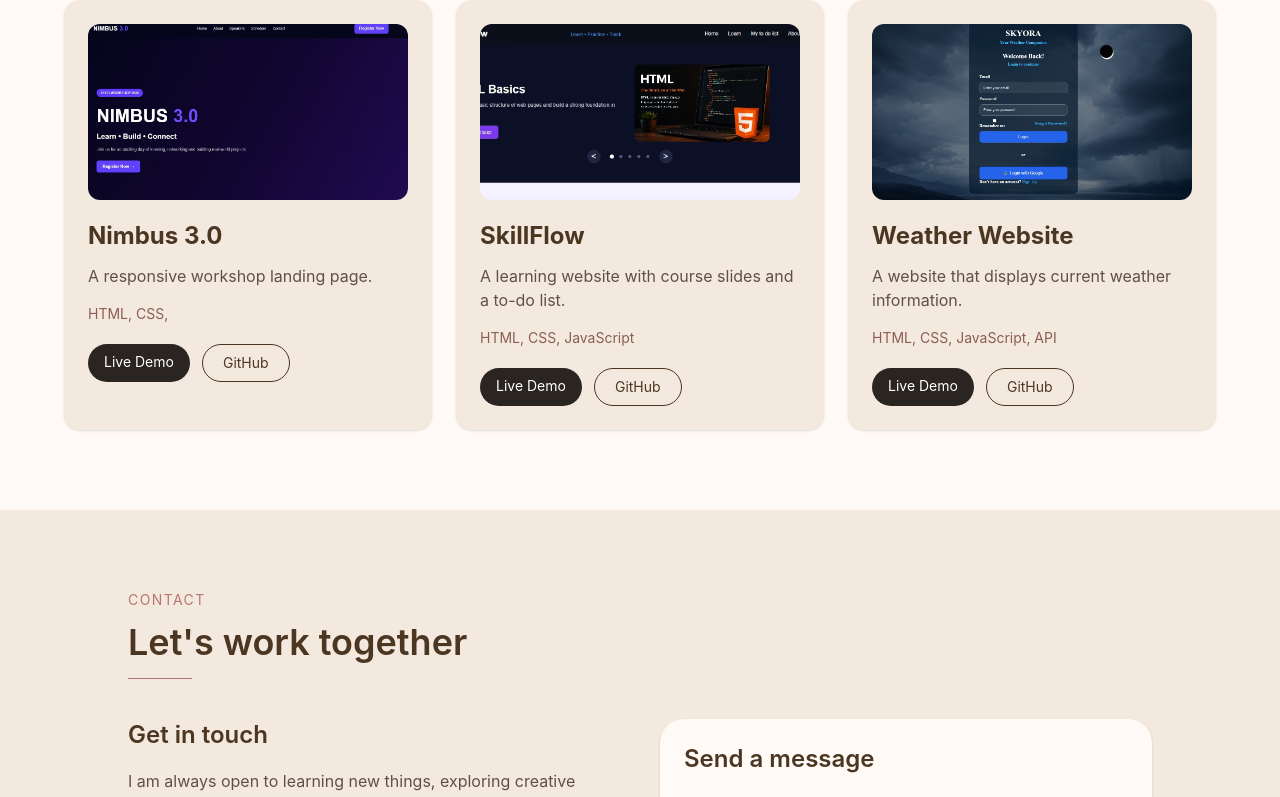
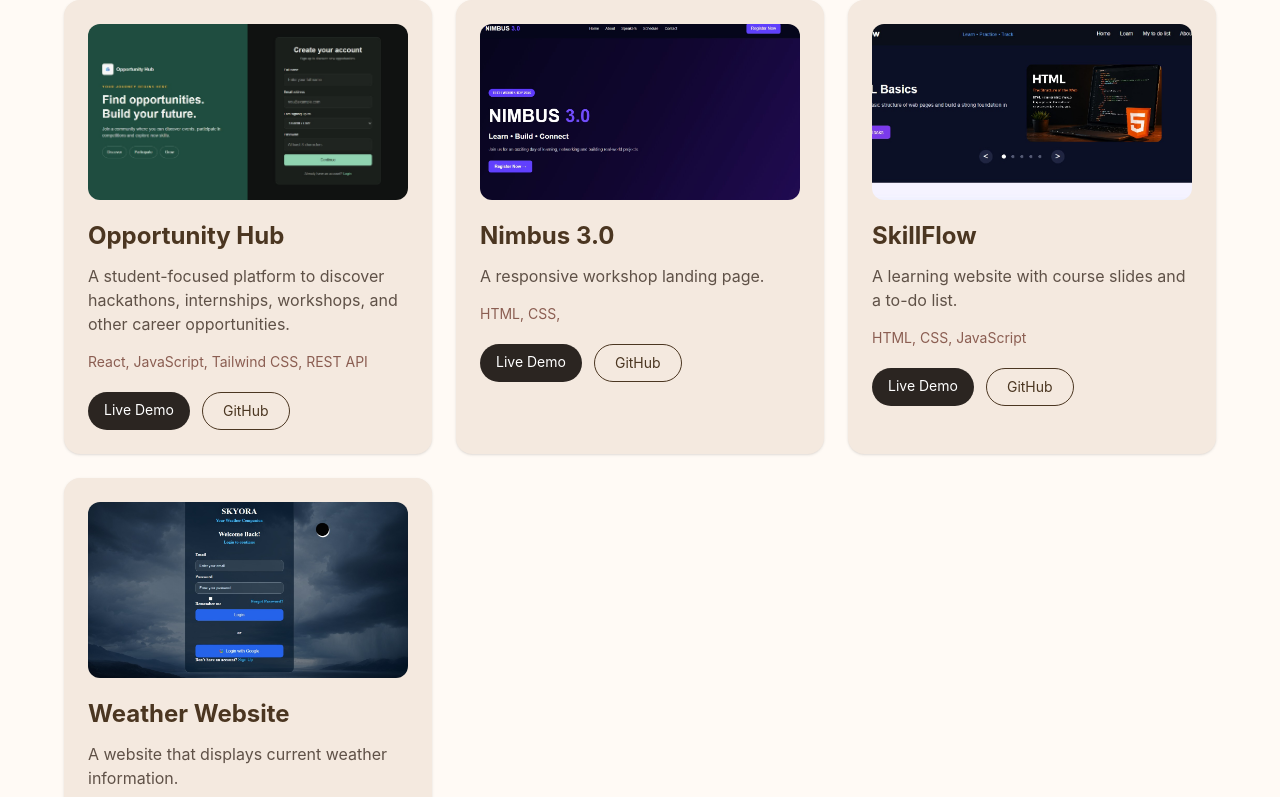
Before and after one commit to muskanji1007-lang/muskan-portfolio, a React (Vite) app: page / in a window 1280 px wide. Shown: the part 2168-2965 px from the top of the page. Built offline with nearby package versions, Linux system fonts and the light colour scheme.

Commit message:
updated project

```diff
--- a/src/components/Hero.jsx
+++ b/src/components/Hero.jsx
@@ -31,7 +31,7 @@ export default function Hero() {
           <img
             src={profileImage}
             alt="Muskan Gupta"
-  className="h-[420px] w-[350px] shrink-0 rounded-[30px] object-cover"/>
+            className="h-[420px] w-[350px] shrink-0 rounded-[30px] object-cover" />
         </div>
       </div>
     </section>
--- a/src/components/Projects.jsx
+++ b/src/components/Projects.jsx
@@ -1,8 +1,17 @@
 import nimbusImage from '../assets/nimbus.jpeg'
 import skillflowImage from '../assets/skillflow.jpeg'
 import weatherImage from '../assets/weather.jpeg'
+import opportunityHubImage from '../assets/opportunityHub.jpeg'
 function Projects() {
   const projects = [
+    {
+      name: "Opportunity Hub",
+description:"A student-focused platform to discover hackathons, internships, workshops, and other career opportunities.",
+technologies: "React, JavaScript, Tailwind CSS, REST API",
+github: "https://github.com/muskanji1007-lang/Event-Management-App",
+live: "https://event-management-frontend-three-kappa.vercel.app/",
+image: opportunityHubImage,
+},
     {
       name: "Nimbus 3.0",
       description: "A responsive workshop landing page.",
@@ -47,7 +56,7 @@ function Projects() {
               key={project.name}
               src={project.image}
               alt={project.name}
-  className="mb-5 h-44 w-full rounded-xl object-cover"/>
+              className="mb-5 h-44 w-full rounded-xl object-cover" />
             <h3 className="mb-3 text-2xl font-bold text-[#4b3621]">
               {project.name}
             </h3>
```
Also changed, not shown: src/assets/opportunityHub.jpeg (added). Lines whose indentation alone changed are shown as unchanged.
